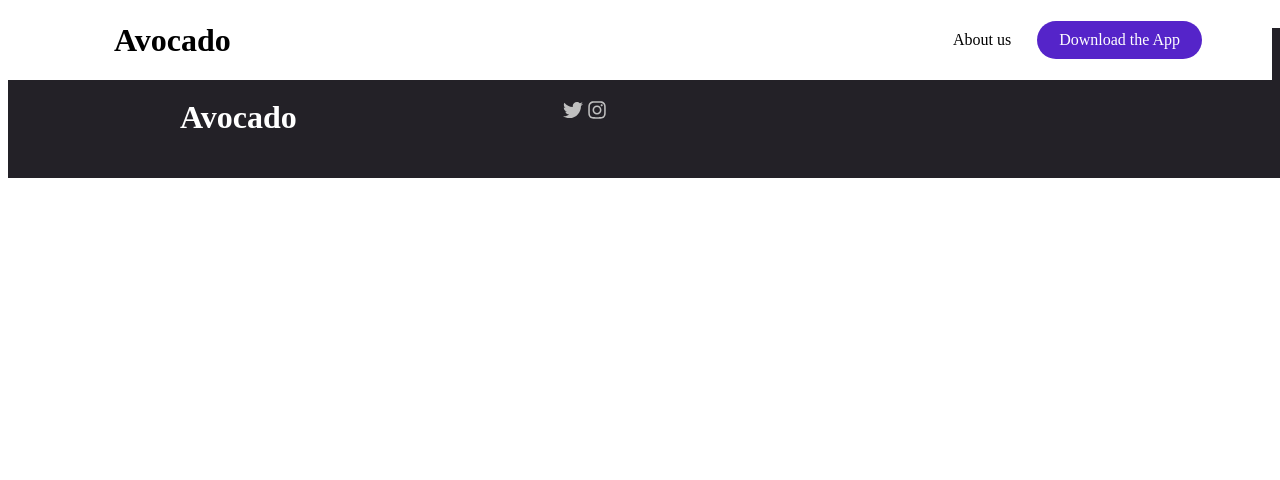
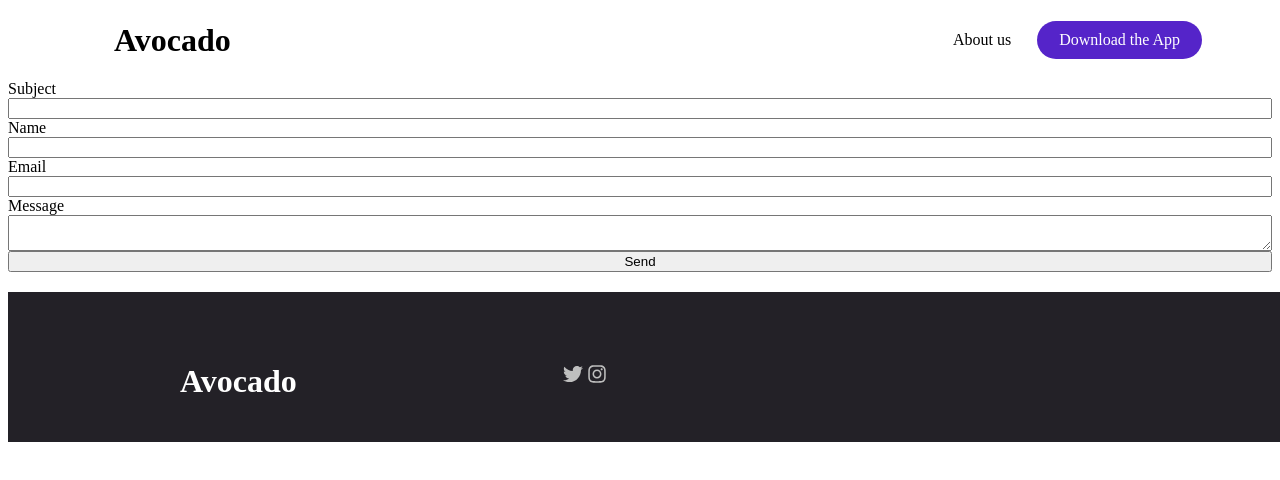
Before and after one commit to ktrudickm/avocado-landing-page, a React (Create React App) app: page / in a window 1280 px wide. Shown: the top 480 px of the page. Built offline with nearby package versions, Linux system fonts and the light colour scheme.

Commit message:
Add emailJS integrated contact form

```diff
--- a/package.json
+++ b/package.json
@@ -6,6 +6,7 @@
     "@testing-library/jest-dom": "^5.16.1",
     "@testing-library/react": "^12.1.2",
     "@testing-library/user-event": "^13.5.0",
+    "emailjs-com": "^3.2.0",
     "react": "^17.0.2",
     "react-dom": "^17.0.2",
     "react-icons": "^4.3.1",
@@ -38,5 +39,8 @@
       "last 1 firefox version",
       "last 1 safari version"
     ]
+  },
+  "devDependencies": {
+    "@types/react": "^17.0.38"
   }
 }
--- a/src/App.css
+++ b/src/App.css
@@ -1,3 +1,8 @@
+
+body {
+  margin-top: 80px;
+}
+
 .App {
   text-align: center;
 }
@@ -28,6 +33,12 @@
   color: #61dafb;
 }
 
+.form-container {
+  display: flex;
+  flex-direction: column;
+  justify-content: center;
+}
+
 @keyframes App-logo-spin {
   from {
     transform: rotate(0deg);
--- /dev/null
+++ b/src/components/ContactForm.jsx
@@ -0,0 +1,42 @@
+import React from 'react';
+import emailjs from 'emailjs-com';
+
+const ContactForm = () => {
+    const form = React.useRef();
+
+    const sendEmail = (e) => {
+        e.preventDefault();
+
+        // TODO: Replace USER_ID with ENV variable once we stand app up on a server
+        emailjs.sendForm('avo_gmail', 'avo_contact_form', form.current, 'user_XCYxkCSVcA0smx9QpDG4Y')
+            .then((result) => {
+                console.log(result.text);
+            }, (error) => {
+                console.log(error.text);
+            });
+
+            e.target.reset()
+    }
+
+
+    return (
+        <form className={'form-container'} ref={form} onSubmit={sendEmail}>
+            <label>Subject</label>
+            <input type="text" name="subject" />
+
+            <label>Name</label>
+            <input type="text" name="name" />
+
+            <label>Email</label>
+            <input type="email" name="email" />
+
+            <label>Message</label>
+            <textarea name="message" />
+
+            <input type="submit" value="Send" />
+        </form>
+    )
+
+}
+
+export default ContactForm;
--- a/src/pages/index.js
+++ b/src/pages/index.js
@@ -1,4 +1,5 @@
 import React, { useState } from 'react';
+import ContactForm from '../components/ContactForm';
 import Footer from '../components/Footer/Footer';
 import NavBar from '../components/NavBar/NavBar';
 
@@ -6,6 +7,7 @@ const Home = () => {
     return (
         <>
           <NavBar />
+          <ContactForm/>
           <Footer/>
         </>
     )
```
Also changed, not shown: 1 other file (tests, documents, lock files or other folders).
